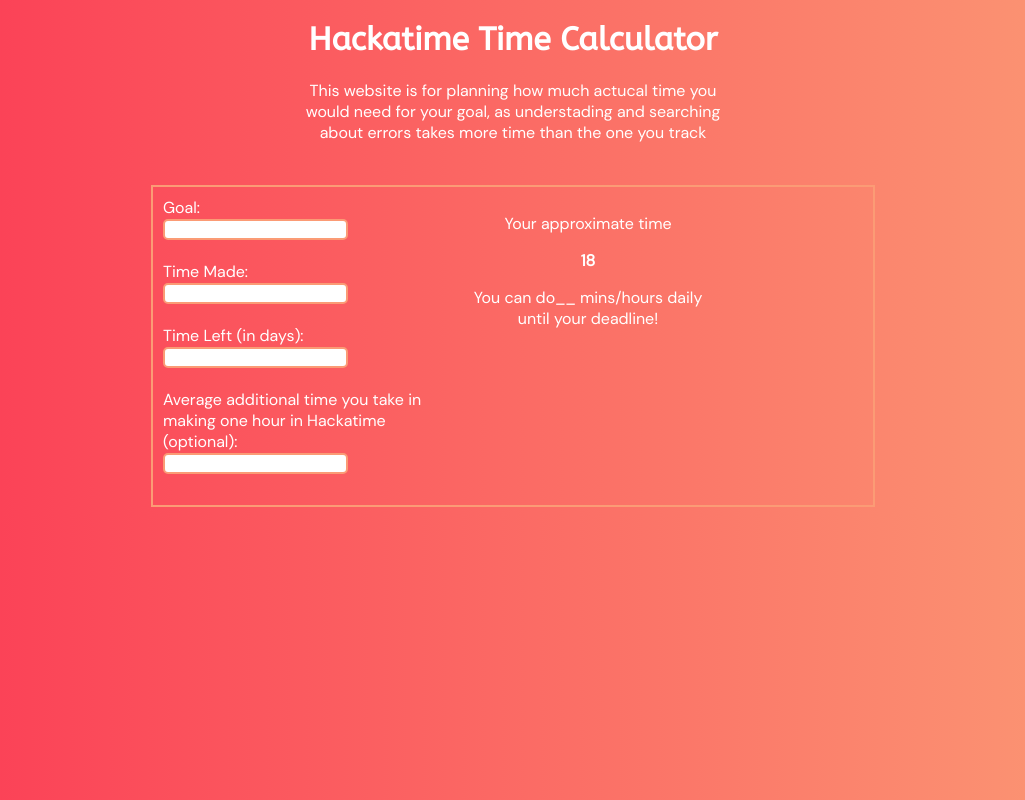
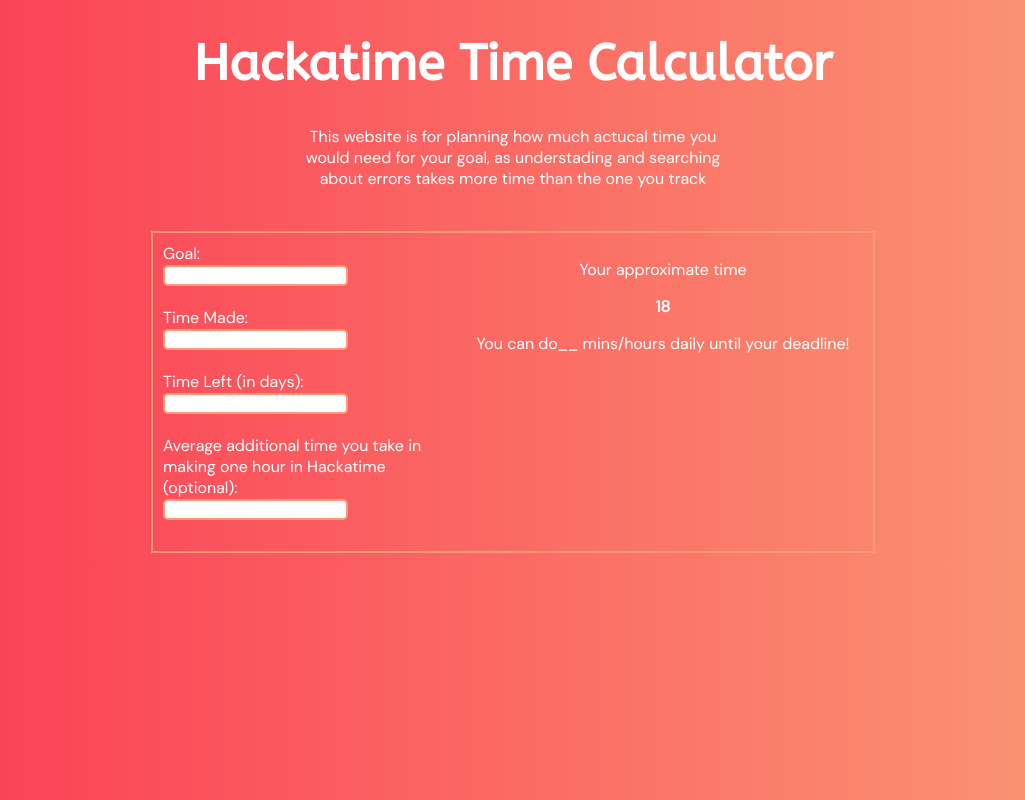
Before and after one commit to samma2525/Hackatime-Calculator, a plain HTML site: page index.html in a window 1280 px wide. Shown: the whole page, without its empty margins (127-1152 px from the left). Drawn offline with Linux system fonts and the light colour scheme.

Commit message:
Update style.css

```diff
--- a/style.css
+++ b/style.css
@@ -17,6 +17,7 @@
 
 h1 {
     font-family: "Abeezee";
+    font-size: 50px;
 }
 
 label {
@@ -33,13 +34,12 @@
 }
 
 .input {
-    flex: 3;
+    flex: 1;
 }
 
 .results {
-    flex: 2;
+    flex: 0 0 400px;
     text-align: center;
-    max-width: 250px;
     margin-right: 0px;
 }
 
```
